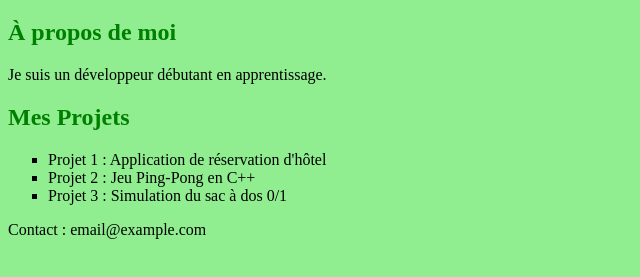
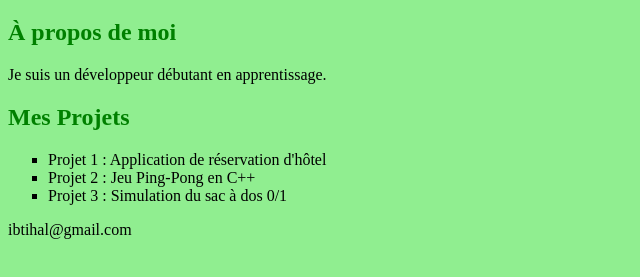
Before and after one commit to ibtihalbouaouni-max/ibtihalbouaouni, a plain HTML site: page index.html in a window 1280 px wide. Shown: the part 61-338 px from the top of the page, without its empty margins (0-640 px from the left). Drawn offline with Linux system fonts and the light colour scheme.

Commit message:
ajout du footer contact

```diff
--- a/index.html
+++ b/index.html
@@ -20,7 +20,7 @@
   </ul>
 </section>
 <footer>
-<p>Contact : email@example.com</p>
+<p>ibtihal@gmail.com</p>
 </footer>
 
 </body>
```
